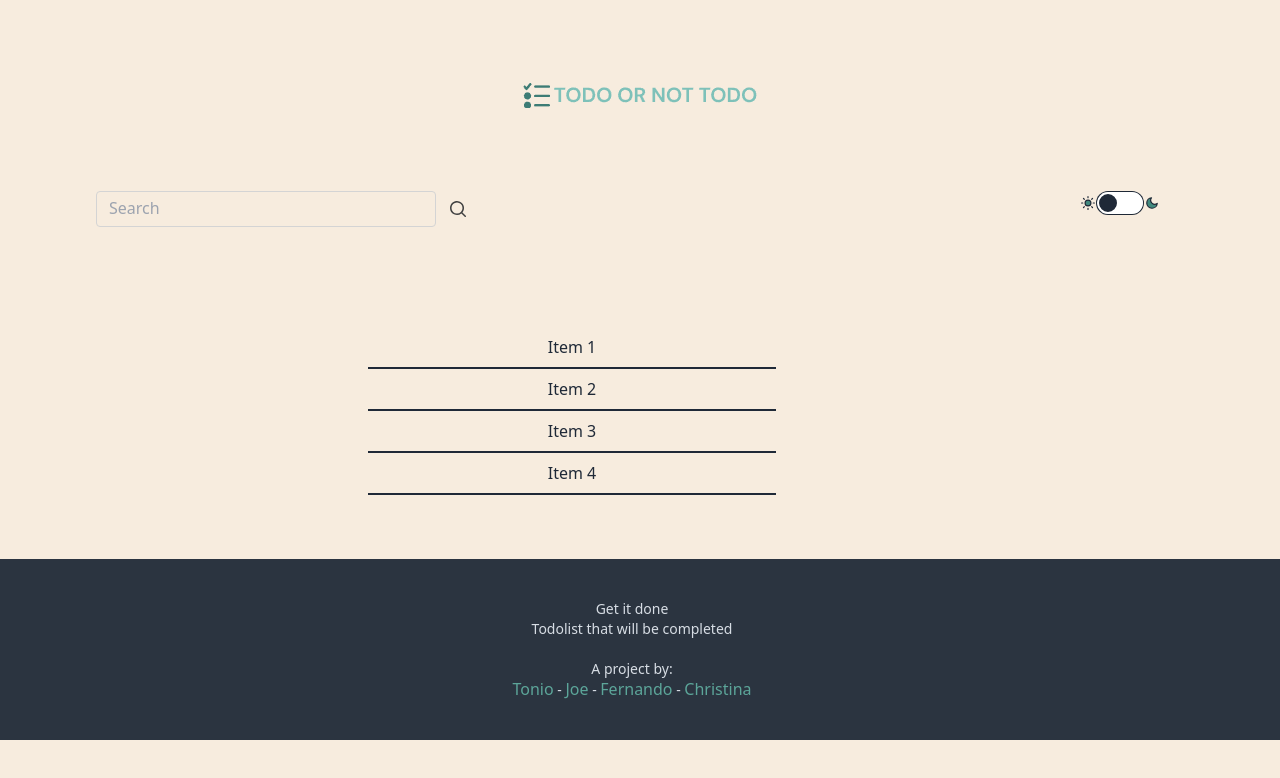
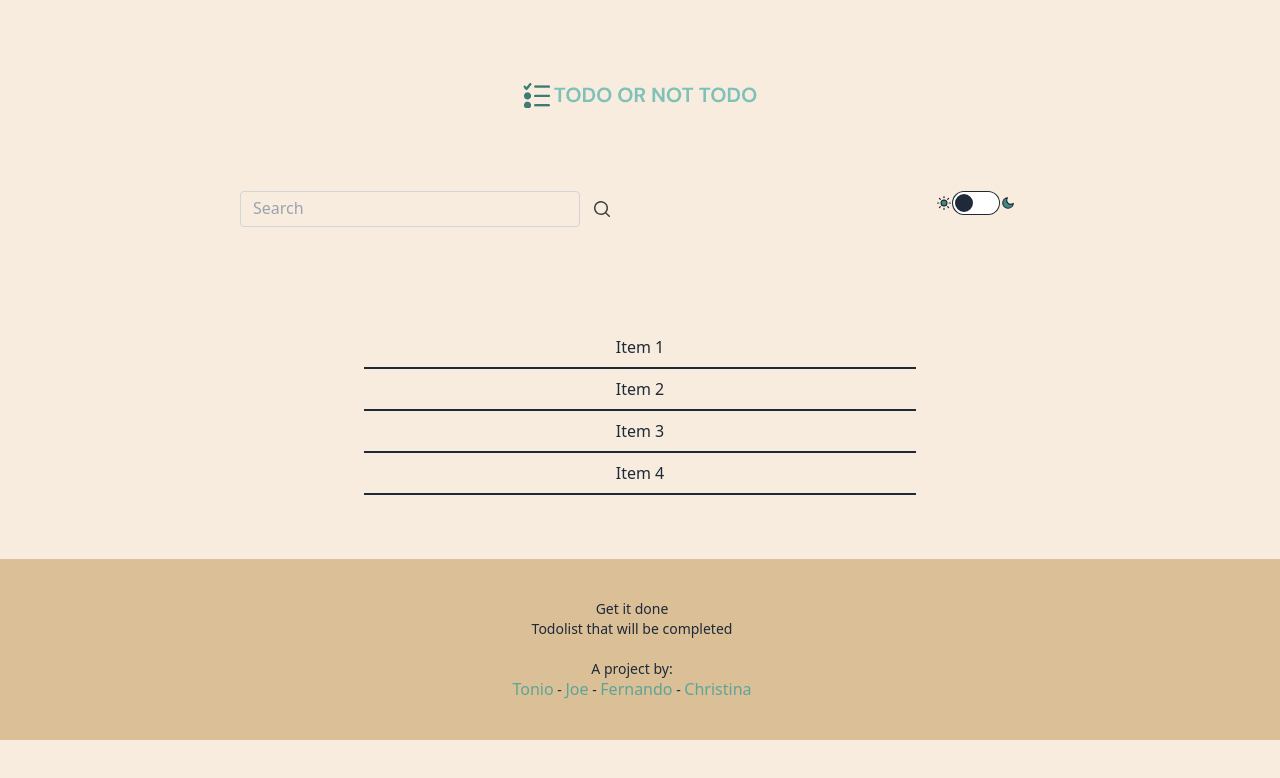
Before and after one commit to Bepixeled/todo-react, a React (Vite) app: page / in a window 1280 px wide. Shown: the top 778 px of the page. Built offline with nearby package versions, Linux system fonts and the light colour scheme.

Commit message:
layout anpassungen

```diff
--- a/src/App.jsx
+++ b/src/App.jsx
@@ -7,20 +7,20 @@ import Footer from "./components/Footer";
 
 function App() {
   return (
-    <>
+    <><div>
       <div className="flex justify-center"><img src="src/todo-or-not-todo.png" alt="Todo Or Not Todo" /></div>
-      <div className="flex flex-col md:flex-row md:justify-between max-w-[1280px] px-24 mx-auto">
+      <div className="flex flex-col md:flex-row md:justify-around max-w-[1280px] px-24 mx-auto">
 
         <Search />
         <DarkLight />
 
 
       </div >
-
-      <TodoList />
+      <div className="flex justify-center">
+        <TodoList /></div>
       <div>
         <Footer />
-      </div>
+      </div></div>
     </>
   );
 }
--- a/src/components/Footer.jsx
+++ b/src/components/Footer.jsx
@@ -3,7 +3,7 @@ import React from "react";
 const Footer = () => {
     return (
         <div className="flex">
-            <footer className="footer p-10 bg-neutral text-neutral-content w-full justify-center items-baseline px-24">
+            <footer className="footer p-10 bg-light-secondary-300 dark:bg-dark-primary-700 text-black dark:text-neutral-200 w-full justify-center items-baseline px-24">
                 <aside>
 
                     <p>Get it done<br />Todolist that will be completed<br /><br />A project by:<br /><a href="https://github.com/thoiar" target="_blank" className="text-light-accent1-400 font-medium hover:uppercase">Tonio</a> - <a href="https://github.com/workingj" target="_blank" className="text-light-accent1-400 font-medium hover:uppercase">Joe</a> - <a href="https://github.com/Fern2023" target="_blank" className="text-light-accent1-400 font-medium hover:uppercase">Fernando</a> - <a href="https://github.com/Bepixeled" target="_blank" className="text-light-accent1-400 font-medium hover:uppercase">Christina</a></p>
--- a/src/components/Search.jsx
+++ b/src/components/Search.jsx
@@ -1,4 +1,6 @@
 import React, { useState } from 'react';
+import todoItems from './TodoList'
+
 
 const Search = () => {
     return (
--- a/src/components/TodoList.jsx
+++ b/src/components/TodoList.jsx
@@ -23,8 +23,8 @@ const TodoList = () => {
   };
 
   return (
-    <div className="rounded overflow-hidden max-w-xl mx-auto mt-8 pt-6 pb-8 mb-4">
-      <ol className="justify-center flex-col items-center m-4">
+    <div className="rounded overflow-hidden mx-auto mt-8 pt-6 pb-8 mb-4 w-3/5 flex justify-center">
+      <ol className="flex justify-center flex-col items-center m-4 w-full">
         {todoItems.map((item) => {
           return (
             <Listitem key={item.id} item={item} createNew={createDefaultItem} />
```
